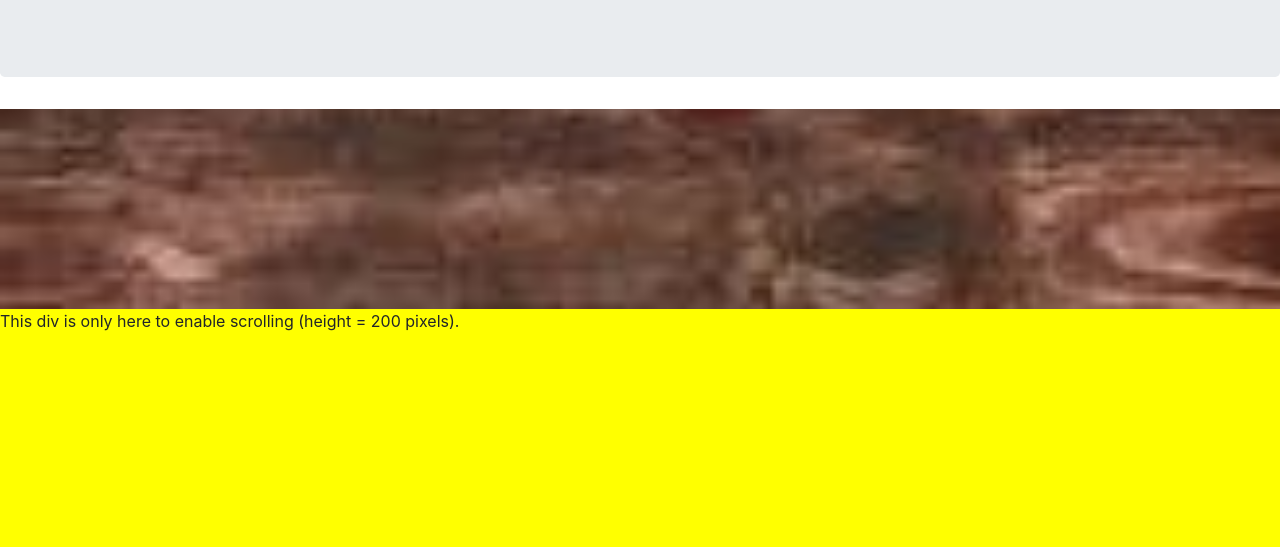
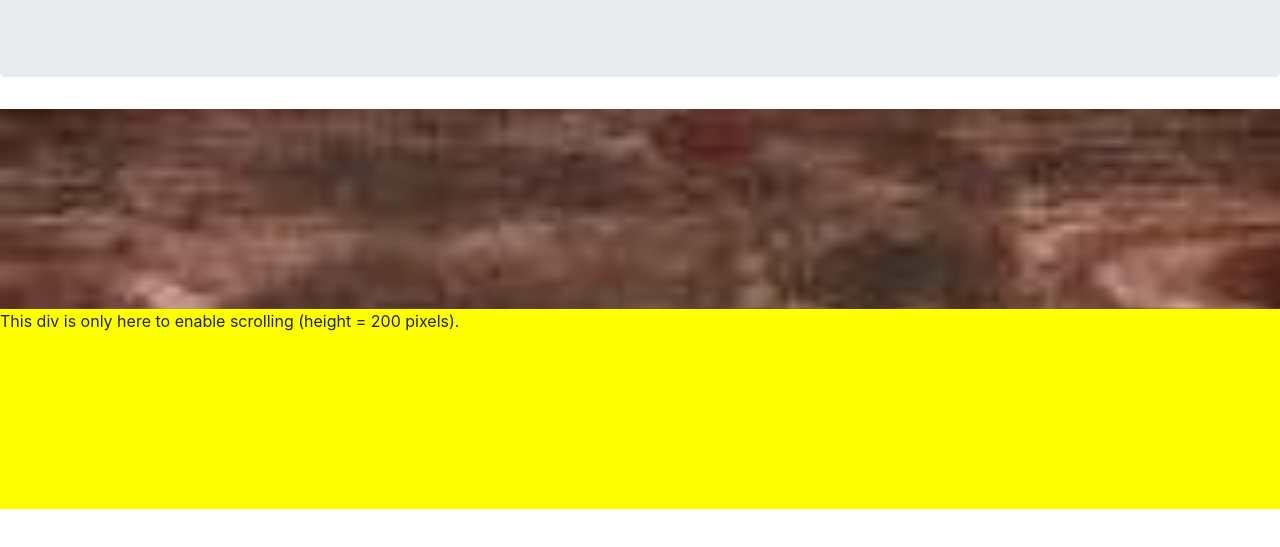
Before and after one commit to buddyguy423/buddyguy423.github.io, a plain HTML site: page index.html in a window 1280 px wide. Shown: the part 153-700 px from the top of the page. Drawn offline with nearby package versions, Linux system fonts and the light colour scheme.

Commit message:
size again

```diff
--- a/index.html
+++ b/index.html
@@ -28,7 +28,7 @@
 
     <div class="fixed-bg"></div>
 
-    <div style="height:800px;background-color:yellow;">This div is only here to enable scrolling (height = 200 pixels).</div>
+    <div style="height:200px;background-color:yellow;">This div is only here to enable scrolling (height = 200 pixels).</div>
 
 
 </body>
```
